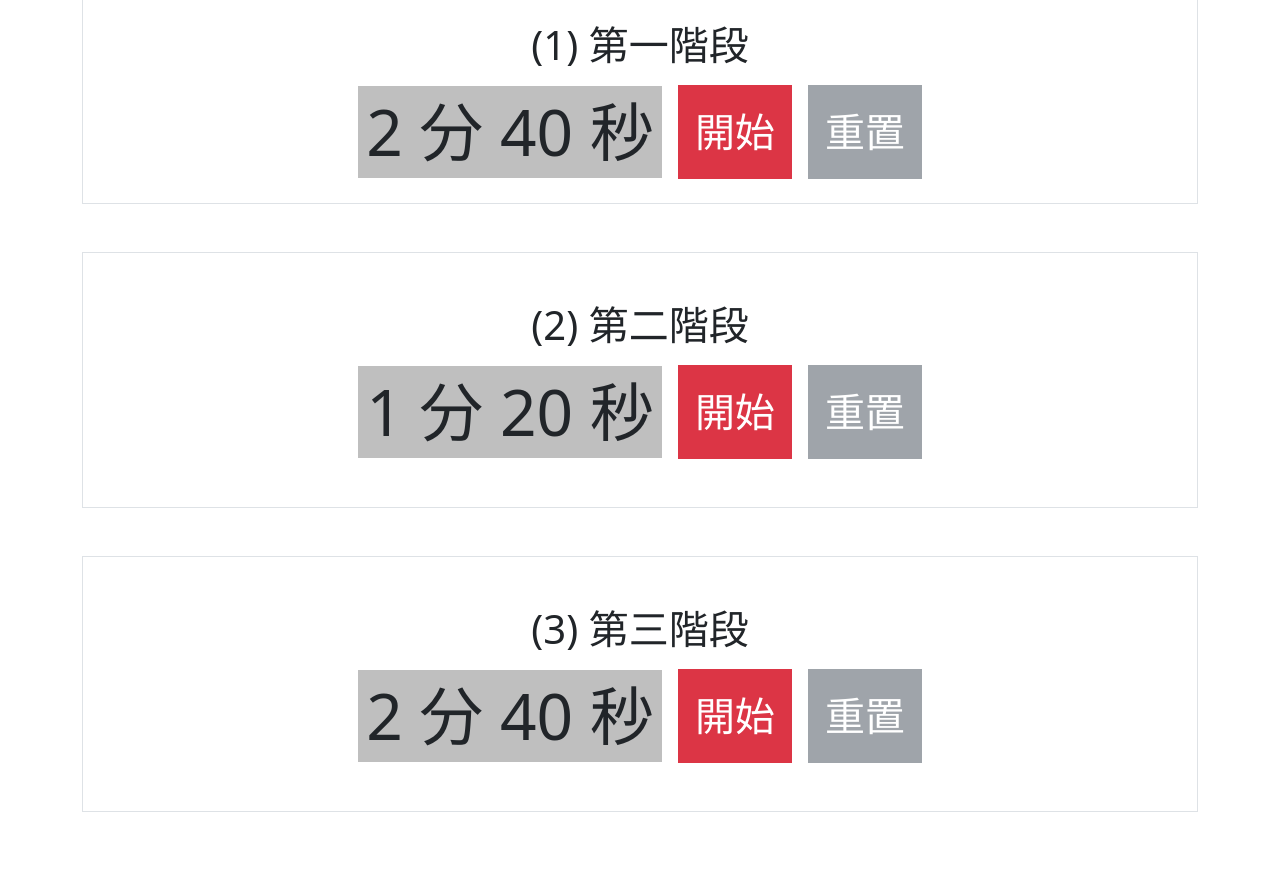
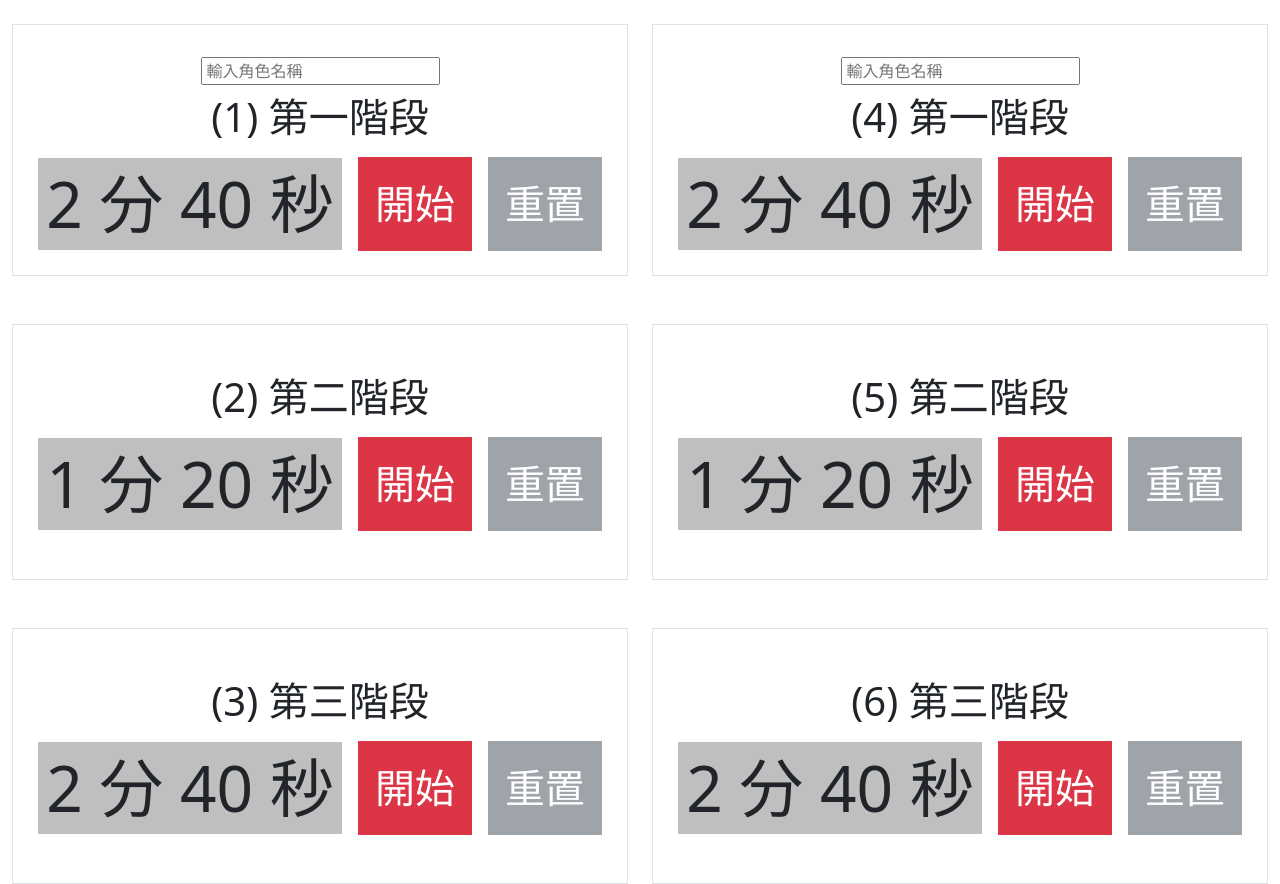
Before and after one commit to MizuYang/Three-Boss-Tools, a Vue app: page / in a window 1280 px wide. Before the commit the page ends 812 px from the top, so only its background shows below. Built offline with nearby package versions, Linux system fonts and the light colour scheme.

Commit message:
新增 為兩個人物的卡三王倒數計時

```diff
--- a/src/views/HomeView.vue
+++ b/src/views/HomeView.vue
@@ -1,8 +1,9 @@
 <template>
-  <div class="container center-center">
-    <h1></h1>
+  <div class="d-flex mt-4">
+    <div class="container">
       <div class="position-relative text-center border mb-5 py-4">
         <span class="progress-color-1" ref="progress-1"></span>
+        <input type="text" placeholder="輸入角色名稱" class="my-2 ps-1">
         <h2 class="h1 mb-3">(1) 第一階段</h2>
         <div class="d-flex align-items-center justify-content-center">
           <h3 class="fs-time bg-time select-none mb-0 me-3 p-2">{{ showTime['1']?showTime['1']:' 2 分 40 秒 '  }}</h3>
@@ -10,7 +11,6 @@
           <button type="button" class="btn btn-secondary p-lg" @click="resetTime(1)" :disabled="time['1']===160000">重置</button>
         </div>
       </div>
-
       <div class="position-relative text-center border mb-5 py-5">
         <span class="progress-color-2" ref="progress-2"></span>
         <h2 class="h1 mb-3">(2) 第二階段</h2>
@@ -20,7 +20,6 @@
           <button type="button" class="btn btn-secondary p-lg" @click="resetTime(2)" :disabled="time['2']===80000">重置</button>
         </div>
       </div>
-
       <div class="position-relative text-center border py-5">
         <span class="progress-color-3" ref="progress-3"></span>
         <h2 class="h1 mb-3">(3) 第三階段</h2>
@@ -28,6 +27,37 @@
           <h3 class="fs-time bg-time select-none mb-0 me-3 p-2">{{ showTime['3']?showTime['3']:' 2 分 40 秒 '  }}</h3>
           <button type="button" class="btn btn-danger p-lg me-3" @click="MVP(3)" :disabled="time['3']<160000">開始</button>
           <button type="button" class="btn btn-secondary p-lg" @click="resetTime(3)" :disabled="time['3']===160000">重置</button>
+        </div>
+      </div>
+    </div>
+    <div class="container">
+      <div class="position-relative text-center border mb-5 py-4">
+        <span class="progress-color-1" ref="progress-4"></span>
+        <input type="text" placeholder="輸入角色名稱" class="my-2 ps-1">
+        <h2 class="h1 mb-3">(4) 第一階段</h2>
+        <div class="d-flex align-items-center justify-content-center">
+          <h3 class="fs-time bg-time select-none mb-0 me-3 p-2">{{ showTime['4']?showTime['4']:' 2 分 40 秒 '  }}</h3>
+          <button type="button" class="btn btn-danger p-lg me-3" @click="MVP(4)" :disabled="time['4']<160000">開始</button>
+          <button type="button" class="btn btn-secondary p-lg" @click="resetTime(4)" :disabled="time['4']===160000">重置</button>
+        </div>
+      </div>
+      <div class="position-relative text-center border mb-5 py-5">
+        <span class="progress-color-2" ref="progress-5"></span>
+        <h2 class="h1 mb-3">(5) 第二階段</h2>
+        <div class="d-flex align-items-center justify-content-center">
+          <h3 class="fs-time bg-time select-none mb-0 me-3 p-2">{{ showTime['5']?showTime['5']:' 1 分 20 秒 '  }}</h3>
+          <button type="button" class="btn btn-danger p-lg me-3" @click="MVP(5)" :disabled="time['5']<80000">開始</button>
+          <button type="button" class="btn btn-secondary p-lg" @click="resetTime(5)" :disabled="time['5']===80000">重置</button>
+        </div>
+      </div>
+      <div class="position-relative text-center border py-5">
+        <span class="progress-color-3" ref="progress-6"></span>
+        <h2 class="h1 mb-3">(6) 第三階段</h2>
+        <div class="d-flex align-items-center justify-content-center">
+          <h3 class="fs-time bg-time select-none mb-0 me-3 p-2">{{ showTime['6']?showTime['6']:' 2 分 40 秒 '  }}</h3>
+          <button type="button" class="btn btn-danger p-lg me-3" @click="MVP(6)" :disabled="time['6']<160000">開始</button>
+          <button type="button" class="btn btn-secondary p-lg" @click="resetTime(6)" :disabled="time['6']===160000">重置</button>
+        </div>
       </div>
     </div>
   </div>
@@ -44,20 +74,21 @@ export default {
       originTime: {
         1: 160000,
         2: 80000,
-        3: 160000
+        3: 160000,
+        4: 160000,
+        5: 80000,
+        6: 160000
       },
       time: {
         1: 160000,
         2: 80000,
-        3: 160000
+        3: 160000,
+        4: 160000,
+        5: 80000,
+        6: 160000
       },
       showTime: {},
-      timeStamp: {
-        1: '',
-        2: '',
-        3: ''
-
-      }
+      timeStamp: {}
     }
   },
 
```
Lines whose indentation alone changed are shown as unchanged.
